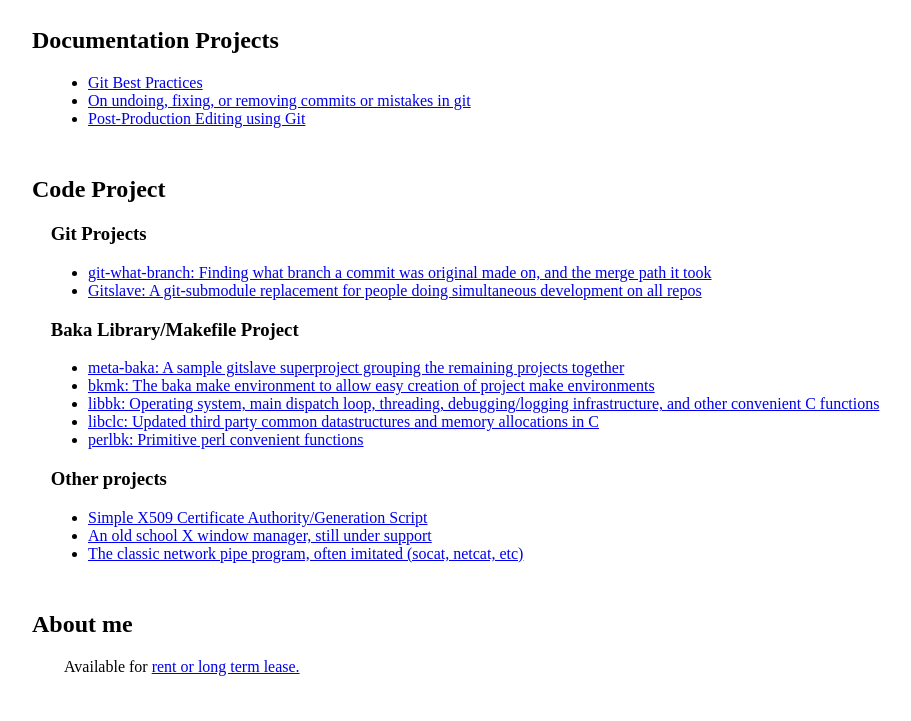
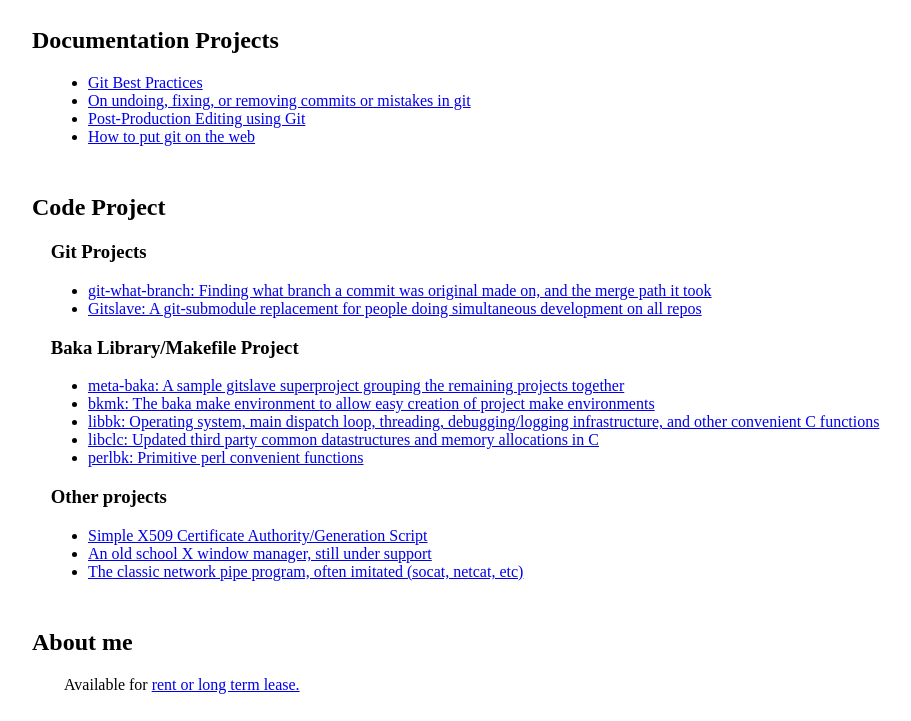
Before and after one commit to SethRobertson/sethrobertson.github.com, a plain HTML site: page index.html in a window 1280 px wide. Shown: the part 79-800 px from the top of the page, without its empty margins (160-1071 px from the left). Drawn offline with Linux system fonts and the light colour scheme.

Commit message:
New Git On The Web Document

```diff
--- a/index.html
+++ b/index.html
@@ -21,6 +21,7 @@
 	<li><a href="GitBestPractices">Git Best Practices</a></li>
 	<li><a href="GitFixUm">On undoing, fixing, or removing commits or mistakes in git</a></li>
 	<li><a href="GitPostProduction">Post-Production Editing using Git</a></li>
+	<li><a href="HowToPutGitOnTheWeb">How to put git on the web</a></li>
       </ul>
     </div>
     <div>
```
